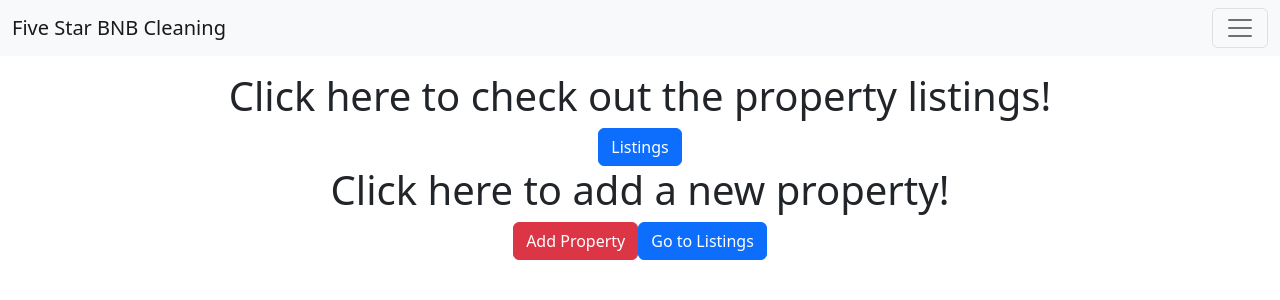
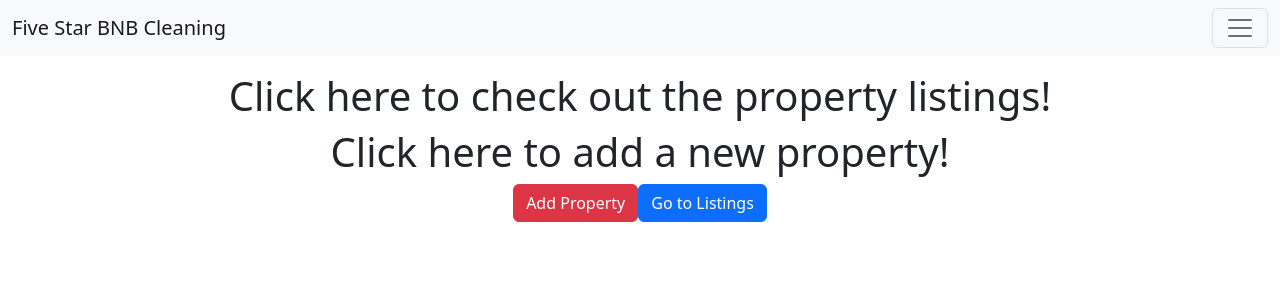
Before and after one commit to mbenzinger/Five-Star-BnB-Cleaning, a React (Create React App) app in the folder frontend/: page /PropertyIndex in a window 1280 px wide. Shown: the top 300 px of the page. Built offline with nearby package versions, Linux system fonts and the light colour scheme.

Commit message:
fixed button routing

```diff
--- a/frontend/src/Routes/Properties/PropertyIndex.js
+++ b/frontend/src/Routes/Properties/PropertyIndex.js
@@ -42,12 +42,9 @@ export default function PropertyIndex () {
         ))}
           <main>
               <h1 className='listHead'>Click here to check out the property listings!</h1>
-              <a href="/Listings">
-              <button type="button" class="btn btn-primary">Listings</button>
-              </a>
 
               <h1 className='addHead'>Click here to add a new property!</h1>
-              <a href="/AddPropertyForm">
+              <a href="http://localhost:5000/properties/new">
               <button type="button" class="btn btn-danger">Add Property</button>
               </a>
               <a href="http://localhost:5000/properties">
```
